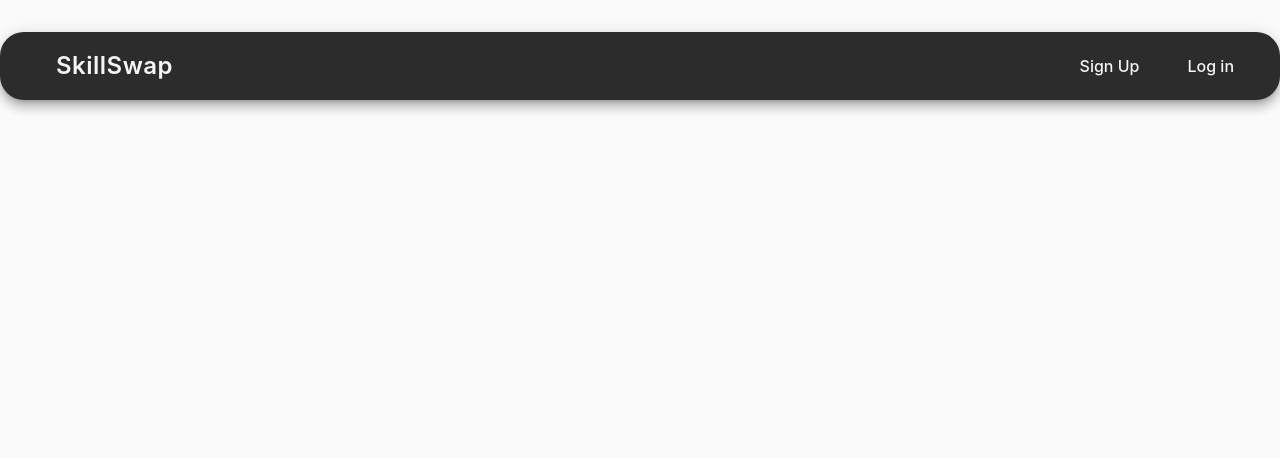
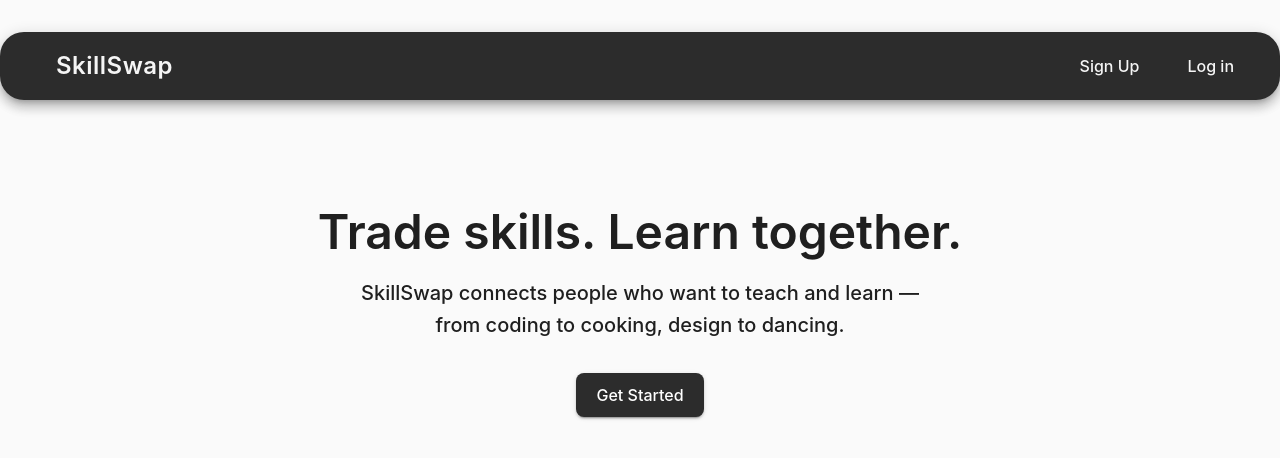
Before and after one commit to aaropaltemaa/SkillSwap, a React (Vite) app in the folder frontend/: page / in a window 1280 px wide. Shown: the top 458 px of the page. Built offline with nearby package versions, Linux system fonts and the light colour scheme; some icons are missing.

Commit message:
added route for user profiles

```diff
--- a/frontend/src/App.jsx
+++ b/frontend/src/App.jsx
@@ -1,6 +1,7 @@
 import RegisterForm from './components/RegisterForm'
 import LoginForm from './components/LoginForm'
 import HomePage from './pages/HomePage'
+import Profile from './pages/Profile'
 import {
   BrowserRouter as Router,
   Routes, Route,
@@ -44,9 +45,10 @@ const App = () => {
         <NavBar user={user} handleLogout={handleLogout} />
         <Box sx={{ mt: 5, mx: 36, textAlign: "center" }}>
           <Routes>
-            <Route path="/" element={<HomePage user={user} successMessage={successMessage} />} />
+            <Route path="/" element={<HomePage successMessage={successMessage} />} />
             <Route path="/register" element={<RegisterForm />} />
             <Route path="/login" element={<LoginForm setUser={setUser} setSuccessMessage={setSuccessMessage} setErrorMessage={setErrorMessage} errorMessage={errorMessage} />} />
+            <Route path="me" element={<Profile user={user} />} />
           </Routes>
         </Box>
       </Router>
--- a/frontend/src/UI/NavBar.jsx
+++ b/frontend/src/UI/NavBar.jsx
@@ -2,6 +2,7 @@ import { AppBar, Toolbar } from "@mui/material"
 import { Typography, Box, Button } from '@mui/material';
 import { Link } from "react-router-dom";
 import SwapHorizIcon from '@mui/icons-material/SwapHoriz';
+import AccountBoxIcon from '@mui/icons-material/AccountBox';
 
 const NavBar = ({ user, handleLogout }) => {
     return (
@@ -25,7 +26,7 @@ const NavBar = ({ user, handleLogout }) => {
                         SkillSwap
                     </Typography>
                 </Box>
-                <Box>
+                <Box sx={{ display: 'flex', alignItems: 'center' }}>
                     <Button color="inherit" component={Link} to="/register" sx={{
                         transition: 'color 0.3s ease',
                         '&:hover': {
@@ -36,6 +37,7 @@ const NavBar = ({ user, handleLogout }) => {
                         Sign Up
                     </Button>
                     {user ? (
+                        <>
                             <Button color="inherit" onClick={handleLogout} sx={{
                                 transition: 'color 0.3s ease',
                                 '&:hover': {
@@ -44,6 +46,18 @@ const NavBar = ({ user, handleLogout }) => {
                             }}>
                                 Log out
                             </Button>
+                            <Button
+                                color="inherit"
+                                component={Link}
+                                to="/me"
+                                sx={{
+                                    display: 'flex',
+                                    alignItems: 'center',
+                                }}
+                            >
+                                <AccountBoxIcon sx={{ color: 'white' }} />
+                            </Button>
+                        </>
                     ) : (
                         <Button color="inherit" component={Link} to="/login" sx={{
                             transition: 'color 0.3s ease',
--- a/frontend/src/pages/HomePage.jsx
+++ b/frontend/src/pages/HomePage.jsx
@@ -1,13 +1,40 @@
-import { Alert } from "@mui/material"
+import { Alert, Box, Typography, Button } from "@mui/material"
+import { Link } from "react-router-dom";
 
-const HomePage = ({ user, successMessage }) => (
+const HeroSection = () => (
+    <Box
+        sx={{
+            py: 8,
+            px: 2,
+            borderRadius: 2,
+            mb: 4,
+        }}
+    >
+        <Typography variant="h3" fontWeight={600} gutterBottom>
+            Trade skills. Learn together.
+        </Typography>
+        <Typography variant="h6" color="inherit" maxWidth={600} mx="auto" mb={4}>
+            SkillSwap connects people who want to teach and learn — from coding to cooking, design to dancing.
+        </Typography>
+        <Button
+            variant="contained"
+            size="large"
+            component={Link}
+            to="/register"
+        >
+            Get Started
+        </Button>
+    </Box>
+);
+
+const HomePage = ({ successMessage }) => (
     <>
+        <HeroSection />
         {successMessage && (
             <Alert severity="success" sx={{ mb: 2 }}>
                 {successMessage}
             </Alert>
         )}
-        {user && <h2>Welcome, {user.username}</h2>}
     </>
 )
 export default HomePage
--- /dev/null
+++ b/frontend/src/pages/Profile.jsx
@@ -0,0 +1,11 @@
+import { Typography, TextField, Button, Box } from '@mui/material';
+
+const Profile = ({ user }) => {
+    return (
+        <Typography>
+            {user.username}
+        </Typography>
+    )
+}
+
+export default Profile
```
Lines whose indentation alone changed are shown as unchanged.
